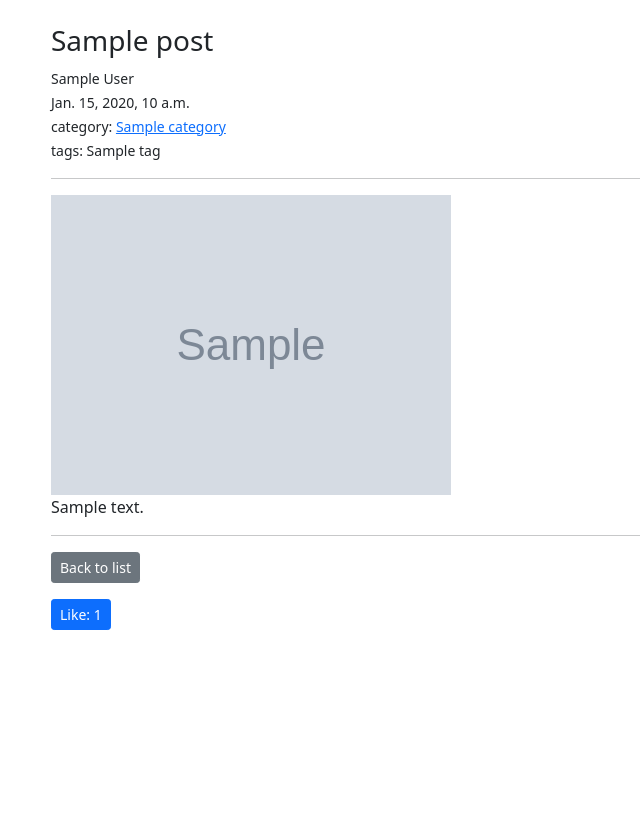
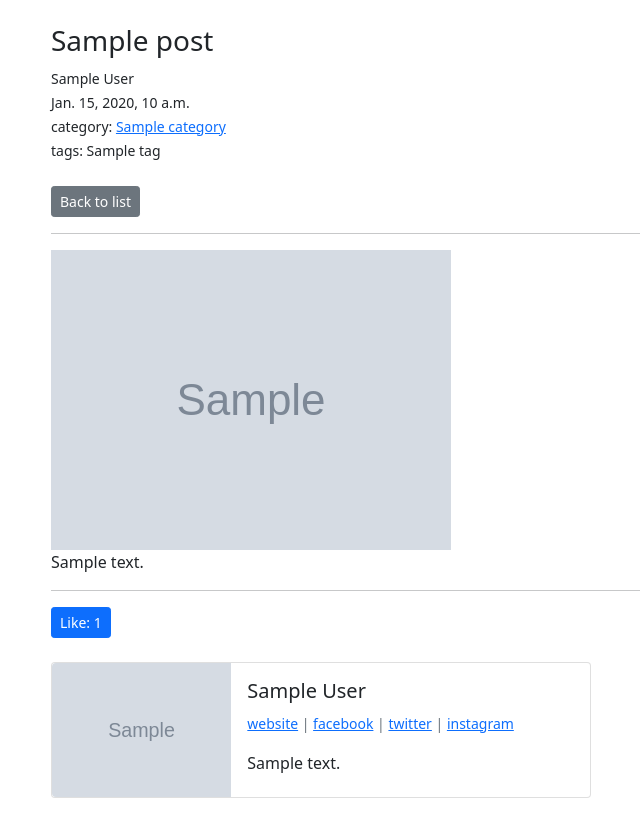
Before and after one commit to wanghm0227/django-simpleBlog, a Django app: template myBlog/templates/myBlog/article_detail.html in a window 1280 px wide. Shown: the part 56-870 px from the top of the page, without its empty margins (31-671 px from the left). Before the commit the page ends 686 px from the top, so only its background shows below. Run offline with Django 3.2, Linux system fonts and the light colour scheme; the template is opened without the code that fills it: most values are stand-ins (such as "Sample title", 1, 10 or a date in 2020); grey boxes marked "Sample" are stand-in pictures.

Commit message:
add profile pic and social media links

```diff
--- a/members/forms.py
+++ b/members/forms.py
@@ -25,7 +25,6 @@ class SignUpForm(UserCreationForm):
 
 
 class EditProfileForm(UserChangeForm):
-
     username = forms.CharField(widget=forms.TextInput(
         attrs={'class': 'form-control'}))
     first_name = forms.CharField(widget=forms.TextInput(
--- a/members/templates/registration/edit_profile.html
+++ b/members/templates/registration/edit_profile.html
@@ -9,6 +9,7 @@ Edit Profile
 <h2>Edit Profile...</h2>
 <br>
 {{ user.profile.bio }}
+<br>
 <form method="POST">
   {% csrf_token %}
   <table>
--- a/myBlog/templates/myBlog/article_detail.html
+++ b/myBlog/templates/myBlog/article_detail.html
@@ -6,23 +6,24 @@
 <br />
 <small>{{ post.post_time }}</small>
 <br />
-
 <small>category: <a href="{% url 'category_posts' post.category %}">{{ post.category }}</a></small>
 <br />
 <small>tags: {{ post.tag }}</small>
-<hr />
+<br>
+<br>
+<a href="{% url 'home' %}" class="btn btn-secondary btn-sm">Back to list</a>
+<hr>
 {% if post.image %}
 <img src="{{ post.image.url }}" alt="Post's image">
 {% endif %}
 <p>{{ post.body|safe }}</p>
 <hr>
 <p>
-	<a href="{% url 'home' %}" class="btn btn-secondary btn-sm">Back to list</a>
 	{% if user.id == post.author.id %}
 	<a href="{% url 'update_post' post.pk %}" class="btn btn-secondary btn-sm">Edit post</a>
 	<a href="{% url 'remove_post' post.pk %}" class="btn btn-secondary btn-sm">Delete post</a>
 	{% endif %}
-	<br>
+</p>
 <form action="{% url 'like' post.pk %}" method="POST">
 	{% csrf_token %}
 	<button class="{% if liked %} btn btn-danger btn-sm {% endif %} btn btn-primary btn-sm">Like:
@@ -33,5 +34,36 @@
 	{% endfor %}
 	{% endif %}
 </form>
+<br>
+
+<div class="card mb-3" style="max-width: 540px;">
+	<div class="row g-0">
+		<div class="col-md-4">
+			<img src="{{ post.author.profile.profile_pic.url }}" class="img-fluid rounded-start" alt="Author's profile picture">
+		</div>
+		<div class="col-md-8">
+			<div class="card-body">
+				<h5 class="card-title">{{ post.author.first_name }} {{ post.author.last_name }}</h5>
+				<p class="card-text">
+					<small class="text-muted">
+						{% if post.author.profile.website_url %}
+						<a href="{{ post.author.profile.website_url }}">website</a>
+						{% endif %}
+						{% if post.author.profile.facebook_url %}
+						| <a href="{{ post.author.profile.facebook_url }}">facebook</a>
+						{% endif %}
+						{% if post.author.profile.twitter_url %}
+						| <a href="{{ post.author.profile.twitter_url }}">twitter</a>
+						{% endif %}
+						{% if post.author.profile.instagram_url %}
+						| <a href="{{ post.author.profile.instagram_url }}">instagram</a>
+						{% endif %}
+					</small>
 				</p>
+				<p class="card-text">{{ post.author.profile.bio }}</p>
+
+			</div>
+		</div>
+	</div>
+</div>
 {% endblock %}
--- a/myBlog/templates/myBlog/home.html
+++ b/myBlog/templates/myBlog/home.html
@@ -17,7 +17,7 @@
 			{{ post.body }}
 			{% endif %}
 		</p>
-		<small class="text-muted">{{ post.category }}</small>
+		<small class="text-muted">{{ post.author.first_name }} {{ post.author.last_name }}</small>
 	</a>
 </div>
 <br />
```
Also changed, not shown: members/models.py (+7 -1 lines), db.sqlite3, media/images/profile/p153472229.jpg (added), members/migrations/0002_auto_20210911_0639.py (added), members/migrations/0003_auto_20210911_0708.py (added). Lines whose indentation alone changed are shown as unchanged.
